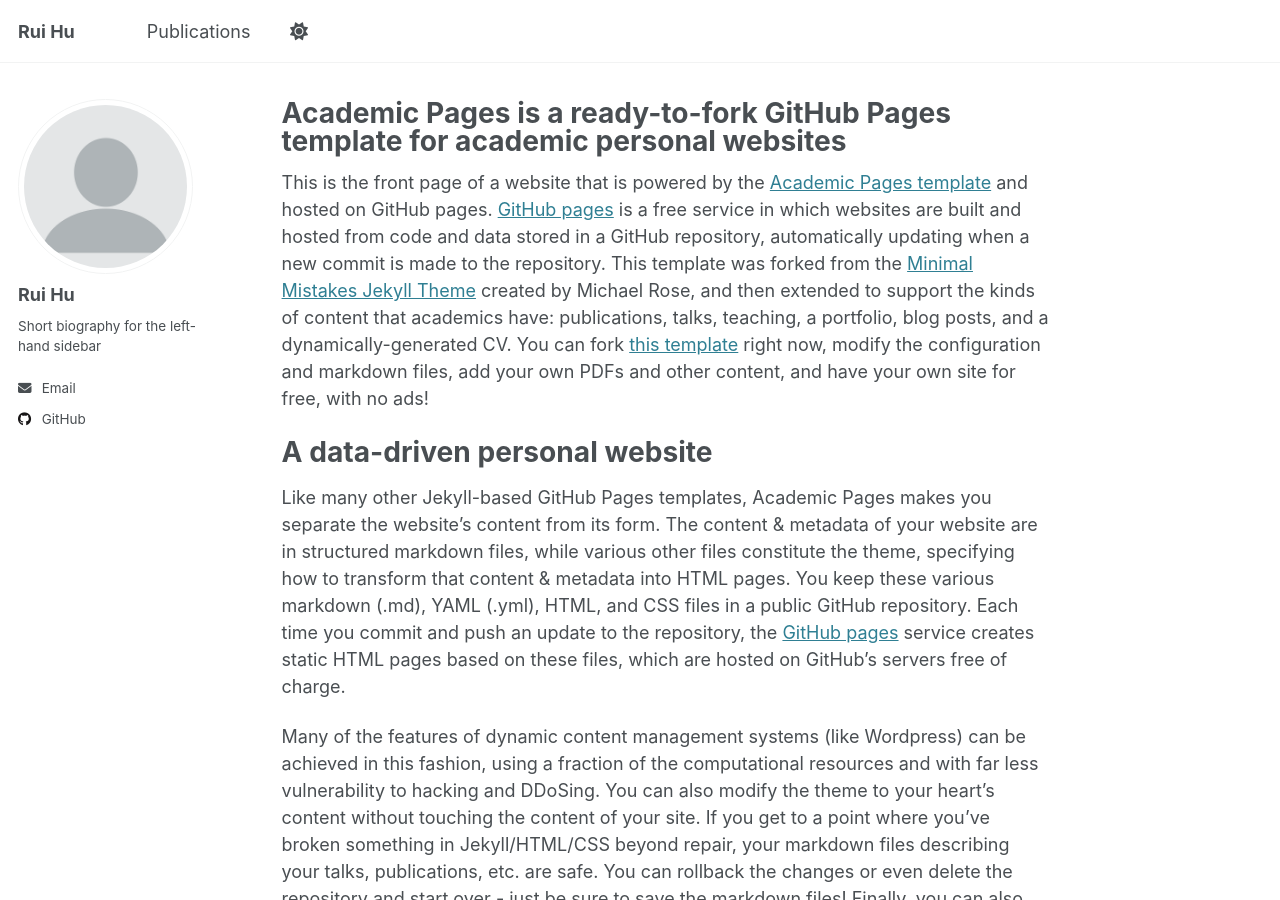
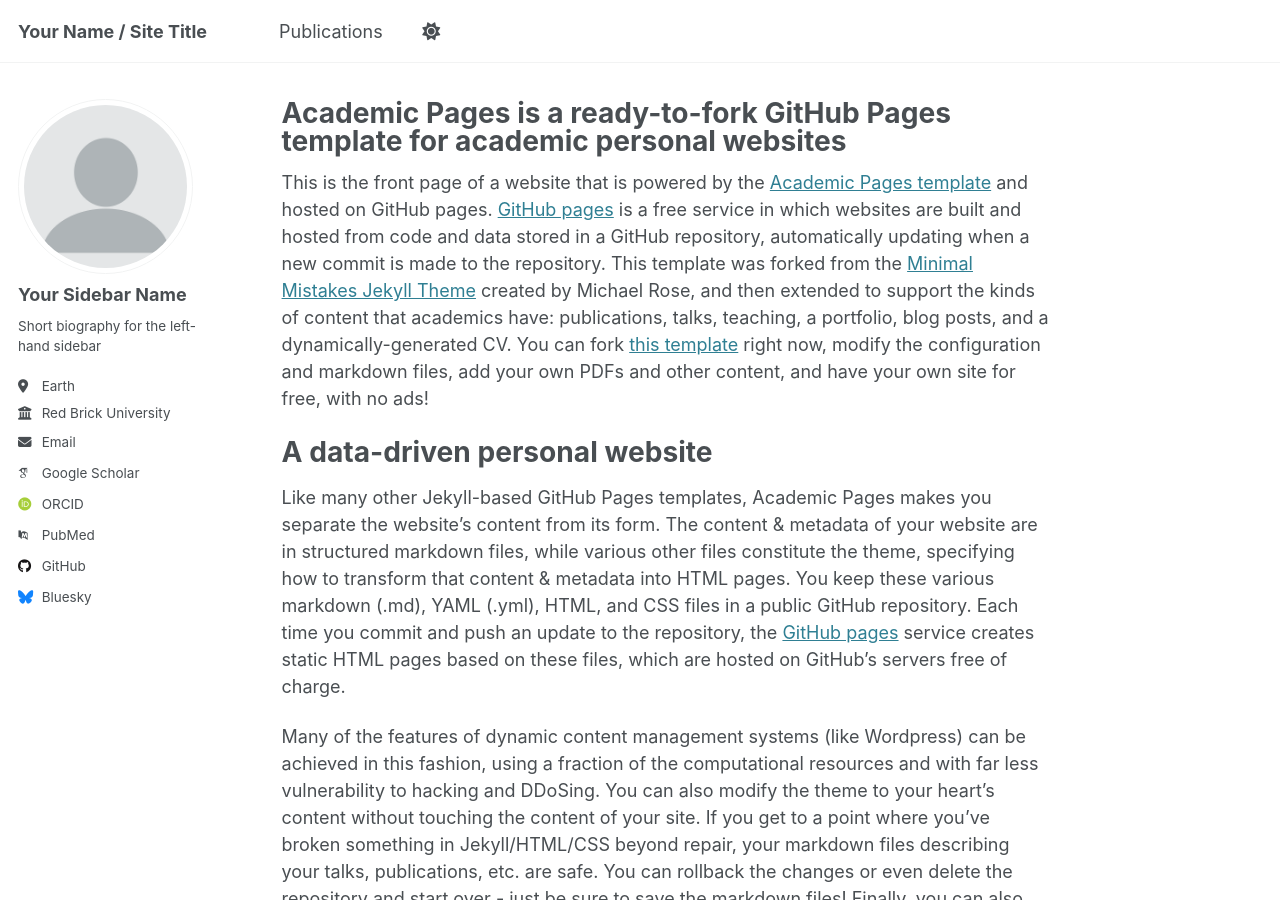
Before and after one commit to streek666/streek666.github.io, a Jekyll site: the page built from _pages/about.md, in a window 1280 px wide and 900 px high. Built offline with Jekyll 4.4.1, drawn with Linux system fonts in a browser that asks for light colours; some web fonts are replaced.

Commit message:
Add files via upload

```diff
--- a/_config.yml
+++ b/_config.yml
@@ -9,13 +9,13 @@
 # Basic Site Settings
 locale                   : "en-US"
 site_theme               : "default"
-title                    : "Rui Hu"
+title                    : "Your Name / Site Title"
 title_separator          : "-"
 name                     : &name "Your Name"
 description              : &description "personal description"
-url                      : https://streek666.github.io # the base hostname & protocol for your site e.g. "https://[your GitHub username].github.io"
+url                      : https://academicpages.github.io # the base hostname & protocol for your site e.g. "https://[your GitHub username].github.io"
 baseurl                  : "" # the subpath of your site, e.g. "/blog"
-repository               : "streek666/streek666.github.io"
+repository               : "academicpages/academicpages.github.io"
 
 # Site Author - The following control what appear as part of the author content on the side bar.
 #               If a field is blank the icon and link will not appear, otherwise it will be shown.
@@ -23,21 +23,21 @@ repository               : "streek666/streek666.github.io"
 author:
   # Biographic information
   avatar           : "profile.png"
-  name             : "Rui Hu"
+  name             : "Your Sidebar Name"
   pronouns         : # example: "she/her"
   bio              : "Short biography for the left-hand sidebar"
-  location         : # "Earth"
-  employer         : # "Red Brick University"
+  location         : "Earth"
+  employer         : "Red Brick University"
   uri              : # URL
-  email            : "hu-r24@mails.tsinghua.edu.cn"
+  email            : "none@example.org"
 
   # Academic websites
   arxiv            : # URL - Update with the correct link to your profile
-  googlescholar    : # "https://scholar.google.com/citations?user=PS_CX0AAAAAJ"
+  googlescholar    : "https://scholar.google.com/citations?user=PS_CX0AAAAAJ"
   impactstory      : # URL
-  orcid            : # "http://orcid.org/yourorcidurl"
+  orcid            : "http://orcid.org/yourorcidurl"
   semantic         : # URL
-  pubmed           : # "https://www.ncbi.nlm.nih.gov/pubmed/?term=john+snow"
+  pubmed           : "https://www.ncbi.nlm.nih.gov/pubmed/?term=john+snow"
   researchgate     : # URL
   scopus           : # URL
 
@@ -45,12 +45,12 @@ author:
   bitbucket        : # Username - Update with your username on the site
   codepen          : # Username
   dribbble         : # Username
-  github           : "streek666" # Username
+  github           : "academicpages"
   kaggle           : # Username
   stackoverflow    : # User number or user number and name (i.e., use "1" or "1/jeff-atwood")
 
   # Social media
-  bluesky          : # "bsky.app" # Replace this with you Bluesky username
+  bluesky          : "bsky.app" # Replace this with you Bluesky username
   facebook         : # Username
   flickr           : # Username
   foursquare       : # Username
```
